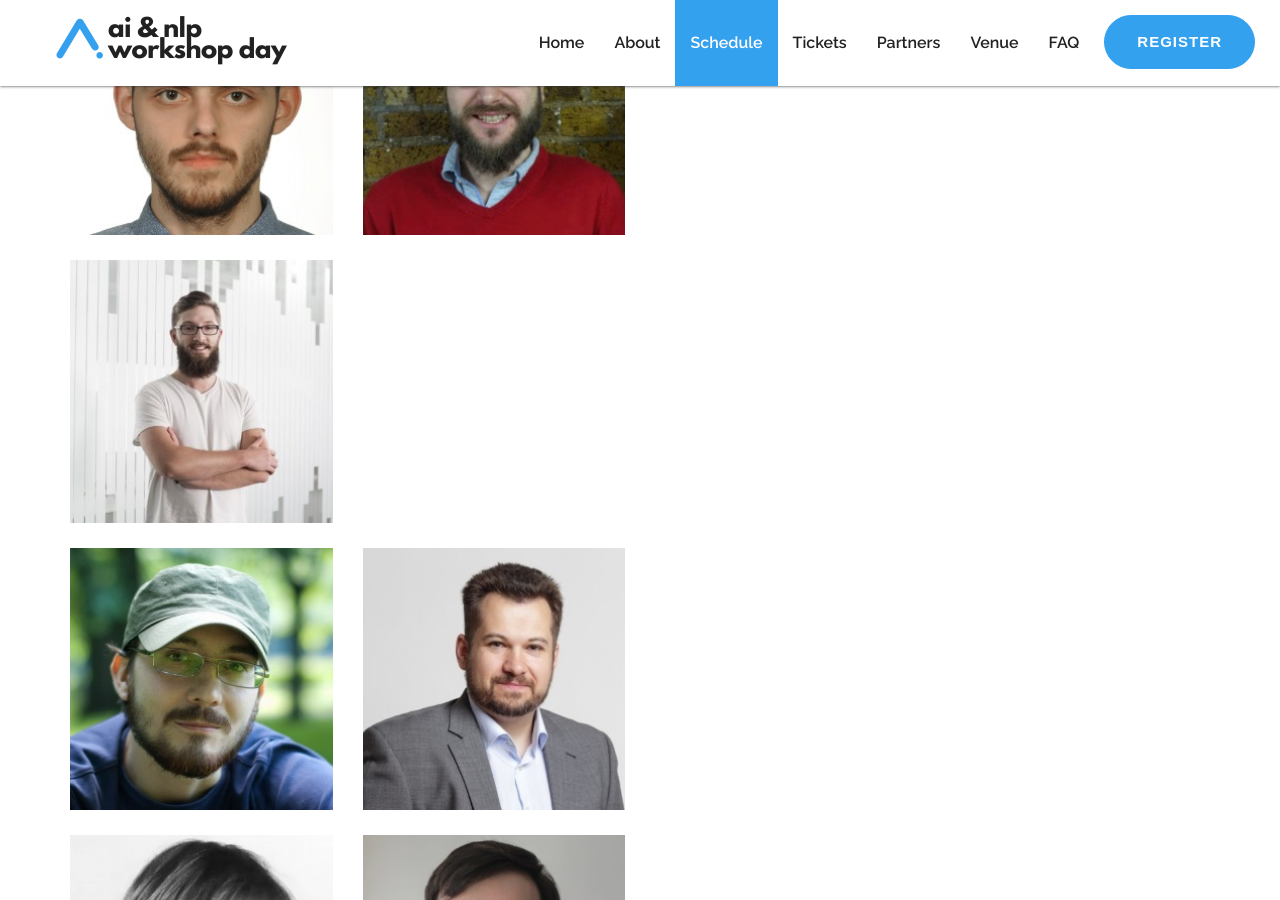
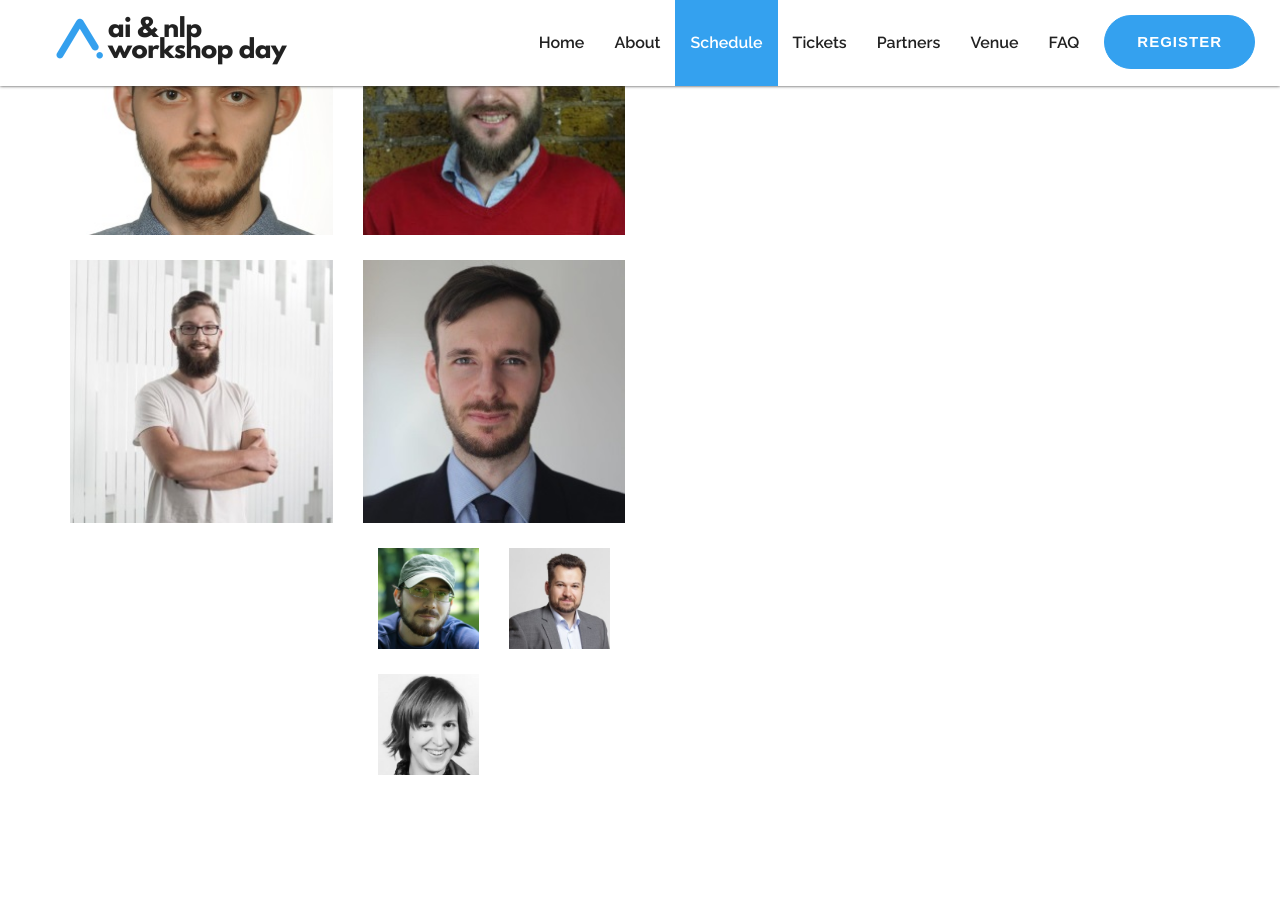
Before and after one commit to nlpday/nlpday-19, a Jekyll site: the page built from index.html, in a window 1280 px wide and 900 px high, scrolled down 3465 px. Built offline with Jekyll 4.4.1, drawn with Linux system fonts in a browser that asks for light colours; nearby versions of some CDN libraries; library files that are not in the unit come from our copies.

Commit message:
Revert "Update speakers.html"
This reverts commit 539c7a8e1adb99d0c7fbd59e2e3f0388e3ae387e.

```diff
--- a/_includes/index/speakers.html
+++ b/_includes/index/speakers.html
@@ -57,19 +57,19 @@
                                                 </div>
                                             </div>
                                         </div>
+                                        <div class="col-md-6 col-sm-6">
+                                            <div class="speaker-box">
+                                                <div class="img-block">
+                                                    <img src="assets/img/speaker/pcierniakowski.jpg" alt="" class="img-responsive">
+                                                </div>
+                                                <div class="speaker-info">
+                                                    <h4>Paweł Ekk-Cierniakowski</h4>
+                                                    <p>Advanced Analytics Expert at Polpharma / Trainer at Sages / PhD Candidate at Warsaw School of Economics</p>
+                                                    <ul class="list-inline speaker-social">
+                                                    </ul>
+                                                </div>
+                                            </div>
 
-
-                                    <!--item end-->
-
-                            </div>
-                        </div>
-                    </div><!-- row end  -->
-                </div>
-            </div>
-			<div class="row">
-                        <div class="carousel slide" id="speaker-carousel">
-                            <div class="carousel-inner">
-                                    <div class="item active">
                                         <div class="col-md-6 col-sm-6" style="
 ">
                                             <div class="speaker-box">
@@ -110,22 +110,10 @@
                                                 </div>
                                             </div>
                                         </div>
-                                        <div class="col-md-6 col-sm-6">
-                                            <div class="speaker-box">
-                                                <div class="img-block">
-                                                    <img src="assets/img/speaker/pcierniakowski.JPG" alt="" class="img-responsive">
-                                                </div>
-                                                <div class="speaker-info">
-                                                    <h4>Paweł Ekk-Cierniakowski</h4>
-                                                    <p>Advanced Analytics Expert at Polpharma / Trainer at Sages / PhD Candidate at Warsaw School of Economics</p>
-                                                    <ul class="list-inline speaker-social">
-                                                    </ul>
-                                                </div>
-                                            </div>
-					</div>
+
                                     <!--item end-->
 
-
+                            </div>
                         </div>
                     </div><!-- row end  -->
                 </div>
```
